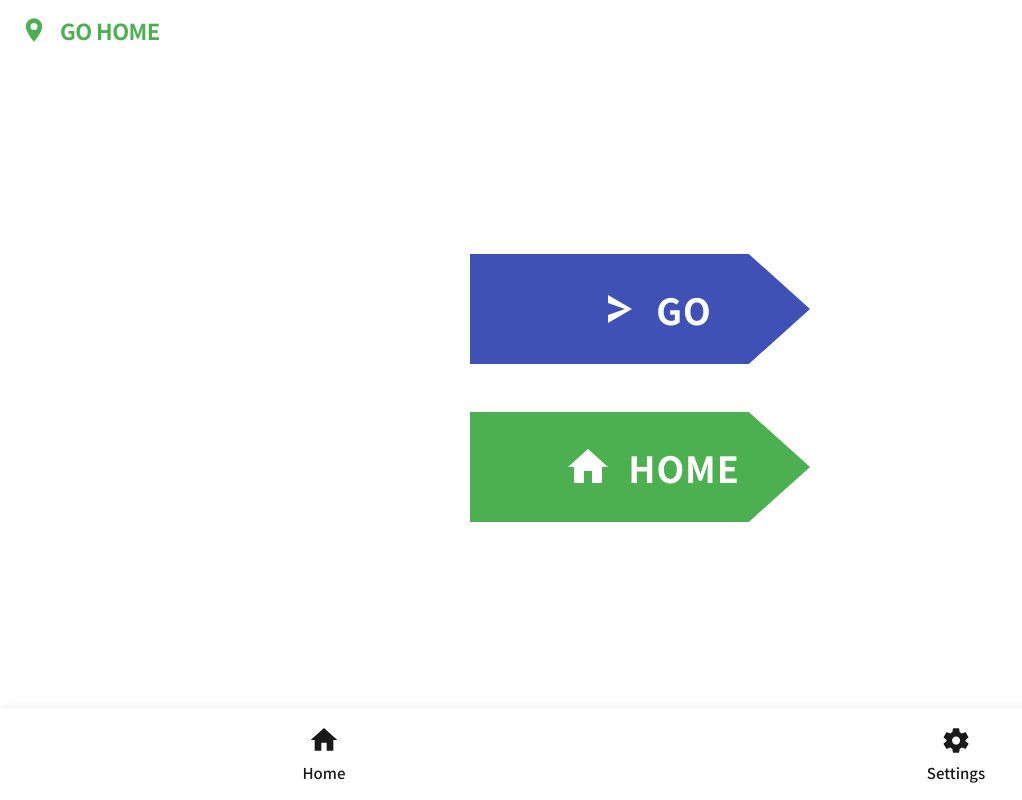
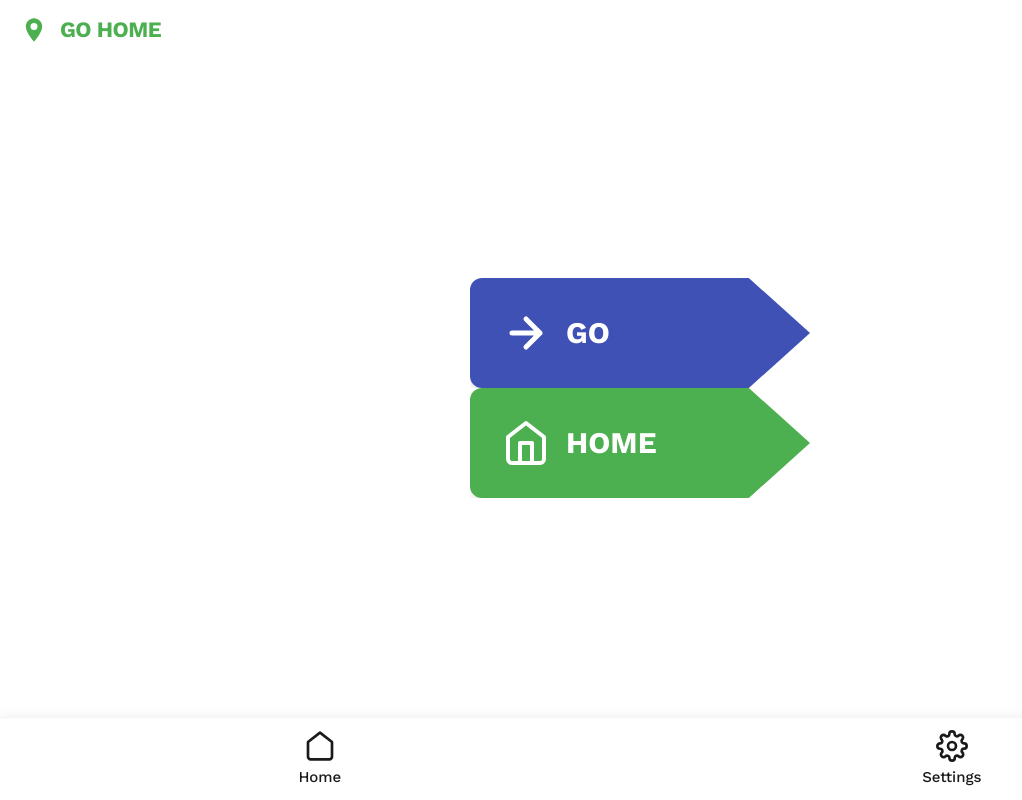
Before and after one commit to zendo00/go-home-app, a Next.js app: page / in a window 1280 px wide. Shown: the whole page, without its empty margins (0-1022 px from the left). Built offline with nearby package versions, Linux system fonts and the light colour scheme.

Commit message:
Fix: Rounded arrow buttons, Work Sans font, custom SVG icons

```diff
--- a/app/layout.tsx
+++ b/app/layout.tsx
@@ -1,38 +1,16 @@
-import type { Metadata, Viewport } from "next";
-import localFont from "next/font/local";
-import { Noto_Sans_SC } from "next/font/google";
+import type { Metadata } from "next";
+import { Work_Sans } from "next/font/google";
 import "./globals.css";
 
-const geistSans = localFont({
-  src: "./fonts/GeistVF.woff",
-  variable: "--font-geist-sans",
-  weight: "100 900",
-});
-const geistMono = localFont({
-  src: "./fonts/GeistMonoVF.woff",
-  variable: "--font-geist-mono",
-  weight: "100 900",
-});
-
-const notoSansSC = Noto_Sans_SC({
+const workSans = Work_Sans({
   subsets: ["latin"],
-  weight: ["400", "500", "700", "900"],
-  variable: "--font-noto-sans-sc",
+  weight: ["400", "500", "600", "700"],
+  variable: "--font-work-sans",
 });
 
 export const metadata: Metadata = {
-  title: "Go Home - 長者極簡導航",
-  description: "一鍵回家，零學習成本的長者導航應用",
-  manifest: "/manifest.json",
-  themeColor: "#4CAF50",
-};
-
-export const viewport: Viewport = {
-  width: "device-width",
-  initialScale: 1,
-  maximumScale: 1,
-  userScalable: false,
-  themeColor: "#4CAF50",
+  title: "Go Home",
+  description: "長者極簡導航",
 };
 
 export default function RootLayout({
@@ -42,9 +20,7 @@ export default function RootLayout({
 }>) {
   return (
     <html lang="zh-HK">
-      <body
-        className={`${geistSans.variable} ${geistMono.variable} ${notoSansSC.variable} antialiased`}
-      >
+      <body className={`${workSans.variable} font-sans antialiased`}>
         {children}
       </body>
     </html>
--- a/components/BottomNav.tsx
+++ b/components/BottomNav.tsx
@@ -1,50 +1,19 @@
-'use client';
-
 export default function BottomNav() {
   return (
-    <nav className="fixed bottom-0 left-0 right-0 bg-white border-t border-gray-100 flex justify-around items-center py-3 px-2 shadow-[0_-2px_10px_rgba(0,0,0,0.05)]">
-      {/* Home 按鈕 */}
-      <button
-        onClick={() => alert('主頁')}
-        className="flex flex-col items-center justify-center flex-1 py-1"
-      >
-        <svg
-          width="32"
-          height="32"
-          viewBox="0 0 24 24"
-          fill="#1a1a1a"
-          xmlns="http://www.w3.org/2000/svg"
-          className="flex-shrink-0"
-        >
-          <path d="M10 20V14H14V20H19V12H22L12 3L2 12H5V20H10Z" />
+    <div className="fixed bottom-0 left-0 right-0 bg-white border-t border-navBorder shadow-[0_-2px_10px_rgba(0,0,0,0.05)] flex justify-around items-center py-3 px-2 z-50">
+      <div className="flex flex-col items-center text-navBlack cursor-pointer">
+        <svg width="32" height="32" viewBox="0 0 24 24" fill="none" className="mb-1">
+          <path d="M3 9L12 2L21 9V20C21 20.5304 20.7893 21.0391 20.4142 21.4142C20.0391 21.7893 19.5304 22 19 22H5C4.46957 22 3.96086 21.7893 3.58579 21.4142C3.21071 21.0391 3 20.5304 3 20V9Z" stroke="currentColor" strokeWidth="2" strokeLinecap="round" strokeLinejoin="round"/>
         </svg>
-        <span className="text-[15px] font-medium text-[#1a1a1a] mt-1.5">
-          Home
-        </span>
-      </button>
-
-      {/* Settings 按鈕 */}
-      <button
-        onClick={() => alert('設置頁：請在階段 2 開發')}
-        className="flex flex-col items-center justify-center flex-1 py-1"
-      >
-        <svg
-          width="32"
-          height="32"
-          viewBox="0 0 24 24"
-          fill="none"
-          xmlns="http://www.w3.org/2000/svg"
-          className="flex-shrink-0"
-        >
-          <path
-            d="M19.14 12.94C19.16 12.78 19.17 12.61 19.17 12.45C19.17 12.29 19.16 12.12 19.14 11.96L21.16 10.38C21.34 10.24 21.39 10 21.28 9.79L19.36 6.46C19.24 6.25 19 6.17 18.79 6.25L16.4 7.21C15.91 6.79 15.36 6.44 14.77 6.17L14.4 3.63C14.36 3.4 14.17 3.25 13.94 3.25H10.11C9.88 3.25 9.69 3.4 9.65 3.63L9.28 6.17C8.69 6.44 8.14 6.79 7.65 7.21L5.26 6.25C5.05 6.17 4.81 6.25 4.69 6.46L2.77 9.79C2.66 10 2.71 10.24 2.89 10.38L4.91 11.96C4.89 12.12 4.88 12.29 4.88 12.45C4.88 12.61 4.89 12.78 4.91 12.94L2.89 14.52C2.71 14.66 2.66 14.9 2.77 15.11L4.69 18.44C4.81 18.65 5.05 18.73 5.26 18.65L7.65 17.69C8.14 18.11 8.69 18.46 9.28 18.73L9.65 21.27C9.69 21.5 9.88 21.65 10.11 21.65H13.94C14.17 21.65 14.36 21.5 14.4 21.27L14.77 18.73C15.36 18.46 15.91 18.11 16.4 17.69L18.79 18.65C19 18.73 19.24 18.65 19.36 18.44L21.28 15.11C21.39 14.9 21.34 14.66 21.16 14.52L19.14 12.94ZM12.06 15.5C10.38 15.5 9.02 14.14 9.02 12.45C9.02 10.76 10.38 9.4 12.06 9.4C13.75 9.4 15.11 10.76 15.11 12.45C15.11 14.14 13.75 15.5 12.06 15.5Z"
-            fill="#1a1a1a"
-          />
+        <span className="text-[15px] font-medium">Home</span>
+      </div>
+      <div className="flex flex-col items-center text-navBlack cursor-pointer">
+        <svg width="32" height="32" viewBox="0 0 24 24" fill="none" className="mb-1">
+          <circle cx="12" cy="12" r="3" stroke="currentColor" strokeWidth="2"/>
+          <path d="M19.4 15a1.65 1.65 0 0 0 .33 1.82l.06.06a2 2 0 0 1 0 2.83 2 2 0 0 1-2.83 0l-.06-.06a1.65 1.65 0 0 0-1.82-.33 1.65 1.65 0 0 0-1 1.51V21a2 2 0 0 1-2 2 2 2 0 0 1-2-2v-.09A1.65 1.65 0 0 0 9 19.4a1.65 1.65 0 0 0-1.82.33l-.06.06a2 2 0 0 1-2.83 0 2 2 0 0 1 0-2.83l.06-.06a1.65 1.65 0 0 0 .33-1.82 1.65 1.65 0 0 0-1.51-1H3a2 2 0 0 1-2-2 2 2 0 0 1 2-2h.09A1.65 1.65 0 0 0 4.6 9a1.65 1.65 0 0 0-.33-1.82l-.06-.06a2 2 0 0 1 0-2.83 2 2 0 0 1 2.83 0l.06.06a1.65 1.65 0 0 0 1.82.33H9a1.65 1.65 0 0 0 1-1.51V3a2 2 0 0 1 2-2 2 2 0 0 1 2 2v.09a1.65 1.65 0 0 0 1 1.51 1.65 1.65 0 0 0 1.82-.33l.06-.06a2 2 0 0 1 2.83 0 2 2 0 0 1 0 2.83l-.06.06a1.65 1.65 0 0 0-.33 1.82V9a1.65 1.65 0 0 0 1.51 1H21a2 2 0 0 1 2 2 2 2 0 0 1-2 2h-.09a1.65 1.65 0 0 0-1.51 1z" stroke="currentColor" strokeWidth="2" strokeLinecap="round" strokeLinejoin="round"/>
         </svg>
-        <span className="text-[15px] font-medium text-[#1a1a1a] mt-1.5">
-          Settings
-        </span>
-      </button>
-    </nav>
+        <span className="text-[15px] font-medium">Settings</span>
+      </div>
+    </div>
   );
 }
--- a/components/GoButton.tsx
+++ b/components/GoButton.tsx
@@ -1,29 +1,30 @@
-'use client';
-
-export default function GoButton() {
+export default function GoButton({ onClick }: { onClick: () => void }) {
   return (
     <button
-      onClick={() => alert('GO 功能：請在階段 2 開發')}
-      className="relative w-[85%] max-w-[340px] h-[110px] bg-[#3F51B5] flex items-center justify-center mx-auto my-6 hover:opacity-90 active:scale-95 transition-all shadow-lg"
+      onClick={onClick}
+      className="relative w-[85%] max-w-[340px] h-[110px] bg-goBlue text-white flex items-center justify-start pl-6 overflow-hidden shadow-lg active:scale-95 transition-transform"
       style={{
-        clipPath: 'polygon(0% 0%, 82% 0%, 100% 50%, 82% 100%, 0% 100%)',
+        clipPath: "polygon(0% 0%, 82% 0%, 100% 50%, 82% 100%, 0% 100%)",
+        borderRadius: "12px 0 0 12px",
       }}
     >
-      {/* 白色箭頭圖示 - TODO: Replace with user-provided Logo/Icon */}
+      {/* Arrow Icon (SVG) */}
       <svg
         width="48"
         height="48"
         viewBox="0 0 24 24"
-        fill="white"
-        xmlns="http://www.w3.org/2000/svg"
-        className="ml-6 flex-shrink-0"
+        fill="none"
+        className="text-white ml-2 flex-shrink-0"
       >
-        <path d="M8 5V9L16.5 12L8 15V19L20 12L8 5Z" />
+        <path
+          d="M5 12H19M19 12L12 5M19 12L12 19"
+          stroke="currentColor"
+          strokeWidth="2.5"
+          strokeLinecap="round"
+          strokeLinejoin="round"
+        />
       </svg>
-      {/* GO 文字 - 字體大小調整為 36px，符合長者需求 */}
-      <span className="text-[36px] font-bold text-white ml-4 tracking-wide">
-        GO
-      </span>
+      <span className="text-3xl font-bold ml-4">GO</span>
     </button>
   );
 }
--- a/components/HomeButton.tsx
+++ b/components/HomeButton.tsx
@@ -1,29 +1,37 @@
-'use client';
-
-export default function HomeButton() {
+export default function HomeButton({ onClick }: { onClick: () => void }) {
   return (
     <button
-      onClick={() => alert('HOME 功能：請在階段 2 開發')}
-      className="relative w-[85%] max-w-[340px] h-[110px] bg-[#4CAF50] flex items-center justify-center mx-auto my-6 hover:opacity-90 active:scale-95 transition-all shadow-lg"
+      onClick={onClick}
+      className="relative w-[85%] max-w-[340px] h-[110px] bg-homeGreen text-white flex items-center justify-start pl-6 overflow-hidden shadow-lg active:scale-95 transition-transform"
       style={{
-        clipPath: 'polygon(0% 0%, 82% 0%, 100% 50%, 82% 100%, 0% 100%)',
+        clipPath: "polygon(0% 0%, 82% 0%, 100% 50%, 82% 100%, 0% 100%)",
+        borderRadius: "12px 0 0 12px",
       }}
     >
-      {/* 白色房屋圖示 - TODO: Replace with user-provided Logo/Icon */}
+      {/* Home Icon (SVG) */}
       <svg
         width="48"
         height="48"
         viewBox="0 0 24 24"
-        fill="white"
-        xmlns="http://www.w3.org/2000/svg"
-        className="ml-6 flex-shrink-0"
+        fill="none"
+        className="text-white ml-2 flex-shrink-0"
       >
-        <path d="M10 20V14H14V20H19V12H22L12 3L2 12H5V20H10Z" />
+        <path
+          d="M3 9L12 2L21 9V20C21 20.5304 20.7893 21.0391 20.4142 21.4142C20.0391 21.7893 19.5304 22 19 22H5C4.46957 22 3.96086 21.7893 3.58579 21.4142C3.21071 21.0391 3 20.5304 3 20V9Z"
+          stroke="currentColor"
+          strokeWidth="2"
+          strokeLinecap="round"
+          strokeLinejoin="round"
+        />
+        <path
+          d="M9 22V12H15V22"
+          stroke="currentColor"
+          strokeWidth="2"
+          strokeLinecap="round"
+          strokeLinejoin="round"
+        />
       </svg>
-      {/* HOME 文字 - 字體大小調整為 36px，符合長者需求 */}
-      <span className="text-[36px] font-bold text-white ml-4 tracking-wide">
-        HOME
-      </span>
+      <span className="text-3xl font-bold ml-4">HOME</span>
     </button>
   );
 }
--- a/tailwind.config.ts
+++ b/tailwind.config.ts
@@ -8,16 +8,18 @@ const config: Config = {
   ],
   theme: {
     extend: {
+      fontFamily: {
+        sans: ["'Work Sans'", "sans-serif"],
+      },
       colors: {
         goBlue: "#3F51B5",
         homeGreen: "#4CAF50",
         headerGreen: "#4CAF50",
         navBlack: "#1a1a1a",
-        background: "var(--background)",
-        foreground: "var(--foreground)",
+        navBorder: "#f5f5f5",
       },
-      fontFamily: {
-        sans: ["Noto Sans SC", "PingFang HK", "Microsoft YaHei", "sans-serif"],
+      clipPath: {
+        "rounded-arrow-right": "polygon(0% 0%, 82% 0%, 100% 50%, 82% 100%, 0% 100%, 0% 0%)",
       },
     },
   },
```
